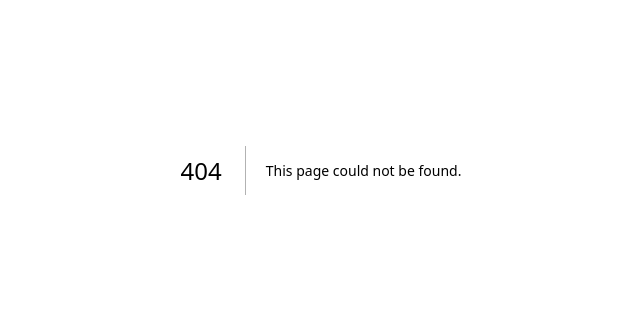
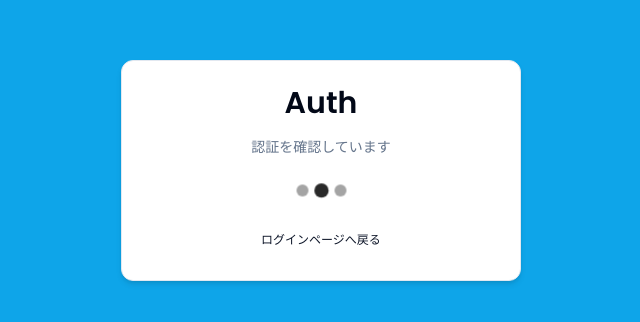
Before and after one commit to mizuki3880/clothing-management, a Next.js app in the folder front-end/: page /auth/new-verification in a window 1280 px wide. Before the commit this address had no page. Shown: the part 230-552 px from the top of the page, without its empty margins (319-959 px from the left). Built offline with nearby package versions, Linux system fonts and the light colour scheme.

Commit message:
メール認証確認画面作成

```diff
--- a/front-end/package.json
+++ b/front-end/package.json
@@ -28,6 +28,7 @@
     "react-dom": "^18",
     "react-hook-form": "^7.51.3",
     "react-icons": "^5.2.0",
+    "react-spinners": "^0.13.8",
     "resend": "^3.2.0",
     "tailwind-merge": "^2.3.0",
     "tailwindcss-animate": "^1.0.7",
--- a/front-end/routes.ts
+++ b/front-end/routes.ts
@@ -1,4 +1,4 @@
-export const publicRoutes = ["/"];
+export const publicRoutes = ["/", "/auth/new-verification"];
 
 export const authRoutes = ["/auth/login", "/auth/register", "/auth/error"];
 
--- /dev/null
+++ b/front-end/src/app/auth/new-verification/page.tsx
@@ -0,0 +1,12 @@
+import NewVerificationForm from "@/components/auth/new-varification-form";
+
+const NewVerificationPage = () => {
+  return (
+    <div>
+
+      <NewVerificationForm />
+    </div>
+  );
+};
+
+export default NewVerificationPage;
--- /dev/null
+++ b/front-end/src/components/auth/new-varification-form.tsx
@@ -0,0 +1,32 @@
+"use client";
+
+import { BeatLoader } from "react-spinners";
+import { useSearchParams } from "next/navigation";
+import React, { useCallback, useEffect } from "react";
+import { CardWrapper } from "@/components/auth/card-wrapper";
+
+const NewVerificationForm = () => {
+  const searchParams = useSearchParams();
+  const token = searchParams.get("token");
+
+  const onSubmit = useCallback(() => {
+    console.log(token);
+  }, [token]);
+
+  useEffect(() => {
+    onSubmit();
+  }, [onSubmit]);
+
+  return (
+    <CardWrapper
+      headerLabel="認証を確認しています"
+      backButtonLabel="ログインページへ戻る"
+      backButtonHref="/auth/login">
+      <div className="flex items-center w-full justify-center">
+        <BeatLoader />
+      </div>
+    </CardWrapper>
+  );
+};
+
+export default NewVerificationForm;
```
Also changed, not shown: 1 other file (tests, documents, lock files or other folders).
